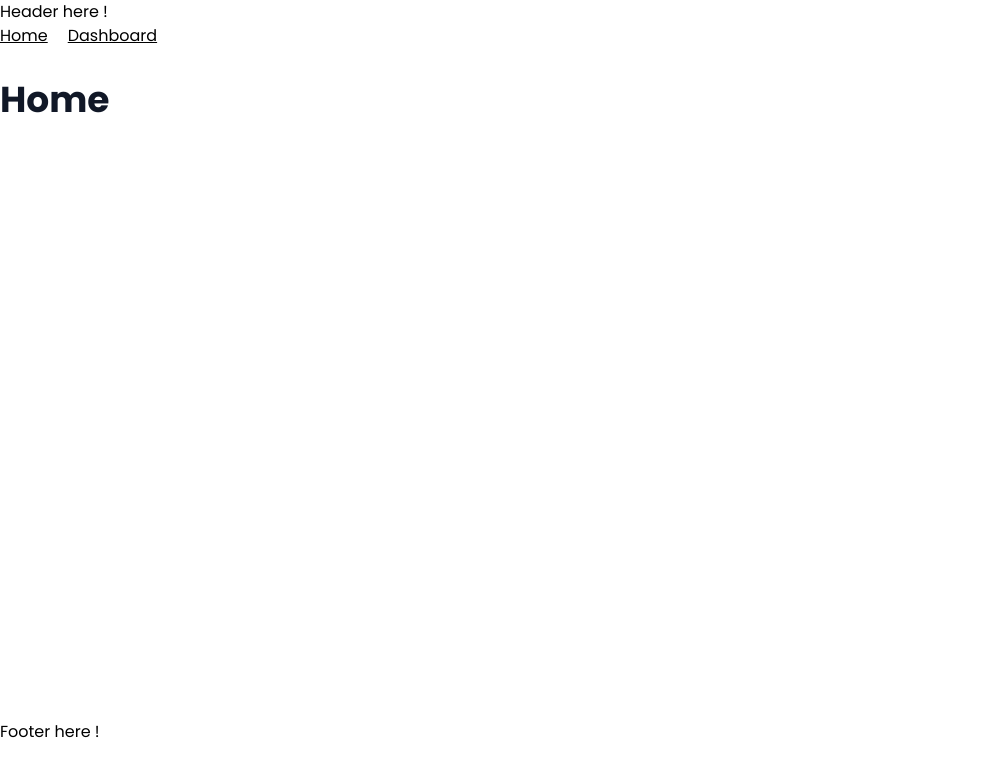
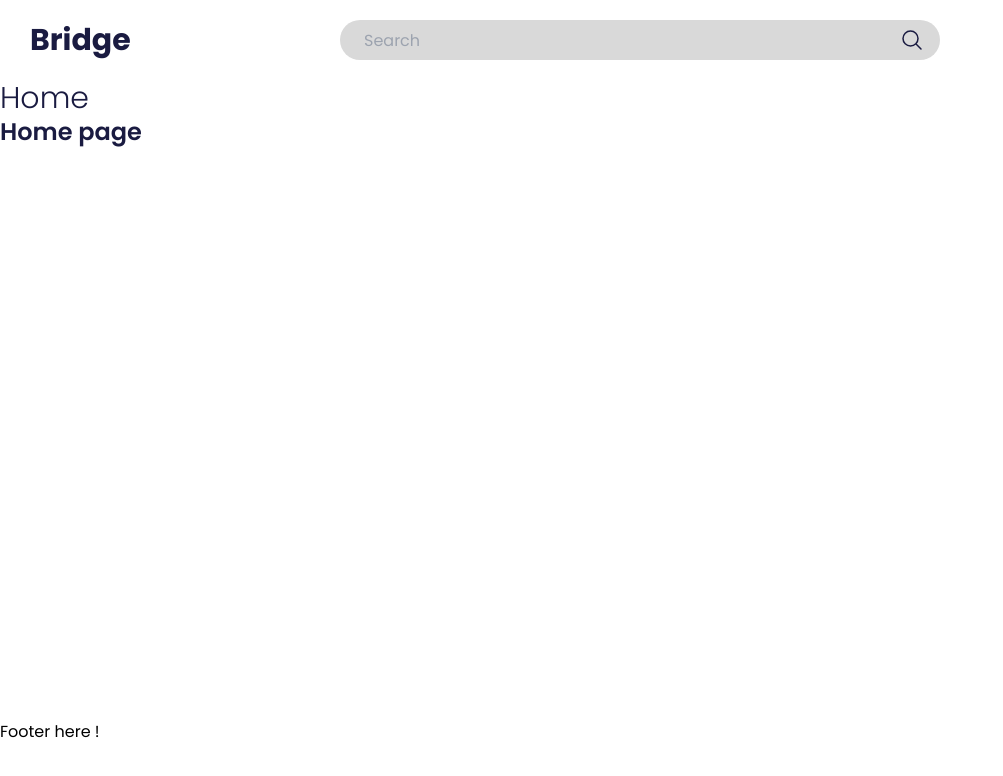
Before and after one commit to deleusec/cm-devlab-frontend, a React (Vite) app: page / in a window 1280 px wide. Shown: the top 776 px of the page, without its empty margins (0-1003 px from the left). Built offline with nearby package versions, Linux system fonts and the light colour scheme.

Commit message:
⬆️ feat: header searchbar

```diff
--- /dev/null
+++ b/src/assets/icons/search.tsx
@@ -0,0 +1,9 @@
+function Search() {
+  return (
+    <svg xmlns="http://www.w3.org/2000/svg" fill="none" viewBox="0 0 24 24" stroke-width="1.5" stroke="currentColor" className="w-6 h-6">
+      <path stroke-linecap="round" stroke-linejoin="round" d="M21 21l-5.197-5.197m0 0A7.5 7.5 0 105.196 5.196a7.5 7.5 0 0010.607 10.607z" />
+    </svg>
+  );
+}
+
+export default Search;
--- /dev/null
+++ b/src/components/SearchBar.tsx
@@ -0,0 +1,18 @@
+import { useState } from "react";
+import Search from '@icons/search';
+function SearchBar() {
+    const [isFocused, setIsFocused] = useState(false);
+    const handleFocus = () => {
+        setIsFocused(!isFocused);
+    }
+    return (
+        <div className={`flex h-10 rounded-full bg-[#D9D9D9] w-full max-w-[600px] ${isFocused && 'border border-secondary'}`}>
+            <input id="search" className="bg-transparent border-0 focus-visible:outline-0 flex h-full w-full px-6" type="text" placeholder="Search" onFocus={handleFocus} onBlur={handleFocus} />
+            <label htmlFor="search" className="flex items-center h-full pr-4 cursor-pointer text-secondary">
+                <Search />
+            </label>
+        </div>
+    );
+}
+
+export default SearchBar;
--- a/src/components/layouts/Header.tsx
+++ b/src/components/layouts/Header.tsx
@@ -1,15 +1,15 @@
+import SearchBar from "../SearchBar";
+
 function Header() {
     return (
-        <header className="w-full min-h-header">
-            Header here !
-            <nav>
-                <ul className="flex gap-5">
-                    <li><a className="hover:text-primary underline" href="/">Home</a></li>
-                    <li><a className="hover:text-primary underline" href="/dashboard">Dashboard</a></li>
-                </ul>
-            </nav>
+        <header className="w-full min-h-header px-[30px] grid grid-cols-5 items-center">
+            <div className="col-span-1 text-3xl font-bold text-secondary">Bridge</div>
+            <div className="col-span-3 flex justify-center">
+                <SearchBar />
+            </div>
+            <div className="col-span-1"></div>
         </header>
-     );
+    );
 }
 
 export default Header;
--- a/src/index.css
+++ b/src/index.css
@@ -8,7 +8,12 @@
     body {
         @apply font-poppins;
     }
+
     h1 {
-        @apply text-4xl font-bold text-gray-900;
+        @apply text-3xl font-light text-secondary;
+    }
+
+    h2 {
+        @apply text-2xl font-semibold text-secondary;
     }
 }
--- a/src/pages/Home.tsx
+++ b/src/pages/Home.tsx
@@ -2,6 +2,7 @@ function Home() {
     return (
         <>
             <h1>Home</h1>
+            <h2>Home page</h2>
         </>
      );
 }
--- a/vite.config.ts
+++ b/vite.config.ts
@@ -4,4 +4,12 @@ import react from '@vitejs/plugin-react-swc'
 // https://vitejs.dev/config/
 export default defineConfig({
   plugins: [react()],
+  resolve: {
+    alias: {
+      '@': '/src',
+      '@components': '/src/components',
+      '@assets': '/src/assets',
+      '@icons': '/src/assets/icons',
+    },
+  },
 })
```
Also changed, not shown: tsconfig.json (+7 -0 lines).
